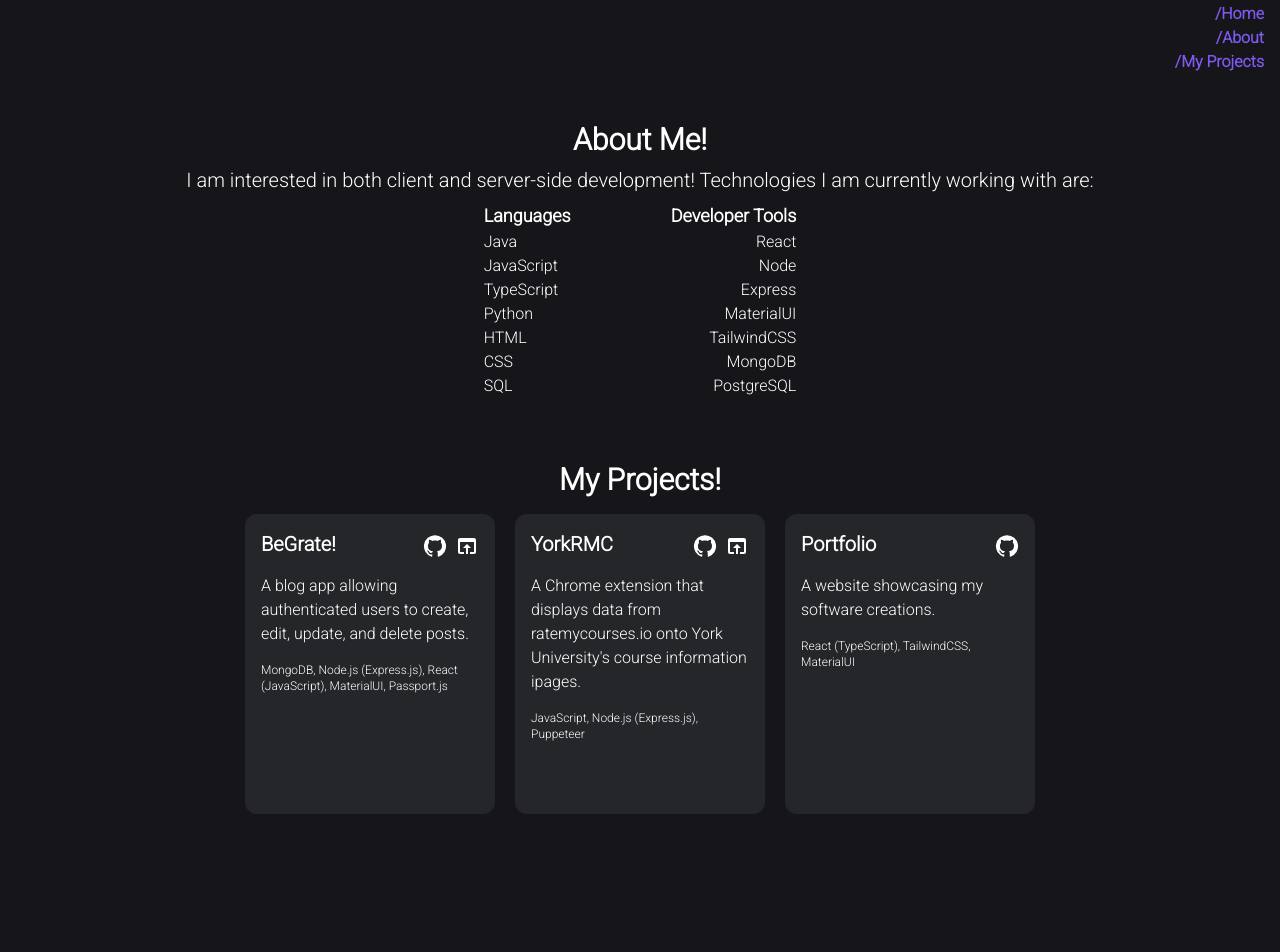
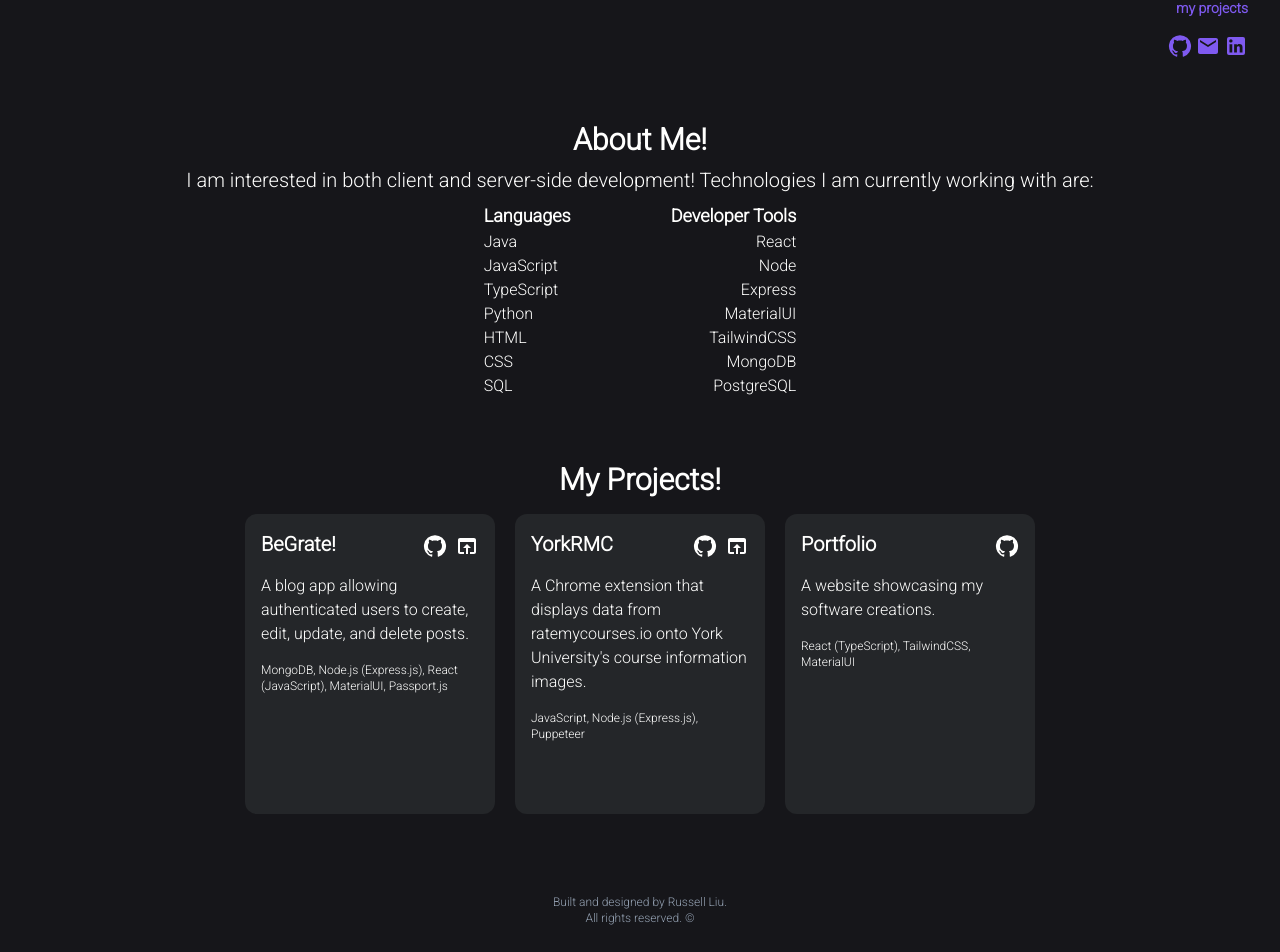
Before and after one commit to russl8/portfolio, a React (Create React App) app: page / in a window 1280 px wide. Shown: the part 710-1662 px from the top of the page. Before the commit the page ends 1572 px from the top, so only its background shows below. Built offline with nearby package versions, Linux system fonts and the light colour scheme.

Commit message:
sidebar, footer

```diff
--- a/src/App.tsx
+++ b/src/App.tsx
@@ -2,6 +2,7 @@ import Intro from './components/Intro';
 import Sidebar from './components/Sidebar';
 import About from './components/About';
 import Projects from './components/Projects';
+import Footer from './components/Footer';
 
 function App() {
   return (
@@ -10,6 +11,7 @@ function App() {
         <Intro />
         <About />
         <Projects/>
+        <Footer/>
       </div>
       <Sidebar />
     </>
--- /dev/null
+++ b/src/components/Footer.tsx
@@ -0,0 +1,13 @@
+import PageDiv from "./PageDiv";
+const Footer = () => {
+    return (
+        <PageDiv className="text-xs text-subtext text-center">
+            Built and designed by Russell Liu.
+            <br/>
+            All rights reserved. ©
+
+        </PageDiv>
+    );
+}
+
+export default Footer;
--- /dev/null
+++ b/src/components/IconLink.tsx
@@ -0,0 +1,23 @@
+import { twMerge } from "tailwind-merge";
+
+interface IconLinkProps {
+    children: React.ReactNode;
+    link: string;
+    className?: string
+}
+
+
+const IconLink: React.FC<IconLinkProps> = ({ children, link, className }) => {
+    return (
+
+        <a href={link} className={twMerge("hover:text-maintext", className)}>
+            {children}
+        </a>
+    );
+}
+
+export default IconLink;
+
+<a>
+
+</a>
--- a/src/components/PageDiv.tsx
+++ b/src/components/PageDiv.tsx
@@ -1,13 +1,10 @@
-
 import { twMerge } from "tailwind-merge";
-
 interface PageDivProps {
     children: React.ReactNode;
-    id: string;
+    id?: string;
     className?: string;
 
 }
-
 const PageDiv: React.FC<PageDivProps> = ({ children, id, className }) => {
     return (
         <div className={twMerge(`flex flex-col items-center justify-center  mx-8 text-maintext py-8`, className)} id={id}>
--- a/src/components/Projects.tsx
+++ b/src/components/Projects.tsx
@@ -13,7 +13,7 @@ const Projects = () => {
 
         {
             name: "YorkRMC",
-            description: "A Chrome extension that displays data from ratemycourses.io onto York University's course information ipages.",
+            description: "A Chrome extension that displays data from ratemycourses.io onto York University's course information images.",
             stack: "JavaScript, Node.js (Express.js), Puppeteer",
             githubLink: "https://github.com/russl8/YorkRMC",
             siteLink: "https://chrome.google.com/webstore/detail/yorkrmc/idmpighcjfjokifedbmlnmlfdjedidfb"
--- a/src/components/Sidebar.tsx
+++ b/src/components/Sidebar.tsx
@@ -1,11 +1,27 @@
 import SidebarLink from "./SidebarLink";
+import GitHubIcon from '@mui/icons-material/GitHub';
+import EmailIcon from '@mui/icons-material/Email';
+import LinkedInIcon from '@mui/icons-material/LinkedIn';
+import IconLink from "./IconLink";
 
 const Sidebar = () => {
     return (
-        <div className="text-lightGray fixed bottom-4 right-4  flex-col items-end hidden sm:flex md:flex lg:flex text-color font-bold" >
-            <SidebarLink href="#intro" text="/Home"/>
-            <SidebarLink href="#about" text="/About"/>
-            <SidebarLink href="#projects" text="/My Projects"/>
+        <div className="text-lightGray fixed bottom-8 right-8  flex-col items-end hidden sm:flex md:flex lg:flex text-color font-bold text-sm"  >
+            <SidebarLink href="#intro" text="home" />
+            <SidebarLink href="#about" text="about" />
+            <SidebarLink href="#projects" text="my projects" />
+
+            <div className="mt-4">
+                <IconLink link="https://github.com/russl8">
+                    <GitHubIcon />
+                </IconLink>
+                <IconLink link="mailto:russl8@my.yorku.ca" className="mx-1">
+                    <EmailIcon />
+                </IconLink>
+                <IconLink link="https://www.linkedin.com/in/russell-liu-850901257/">
+                    <LinkedInIcon />
+                </IconLink>
+            </div>
         </div>
     );
 }
```
